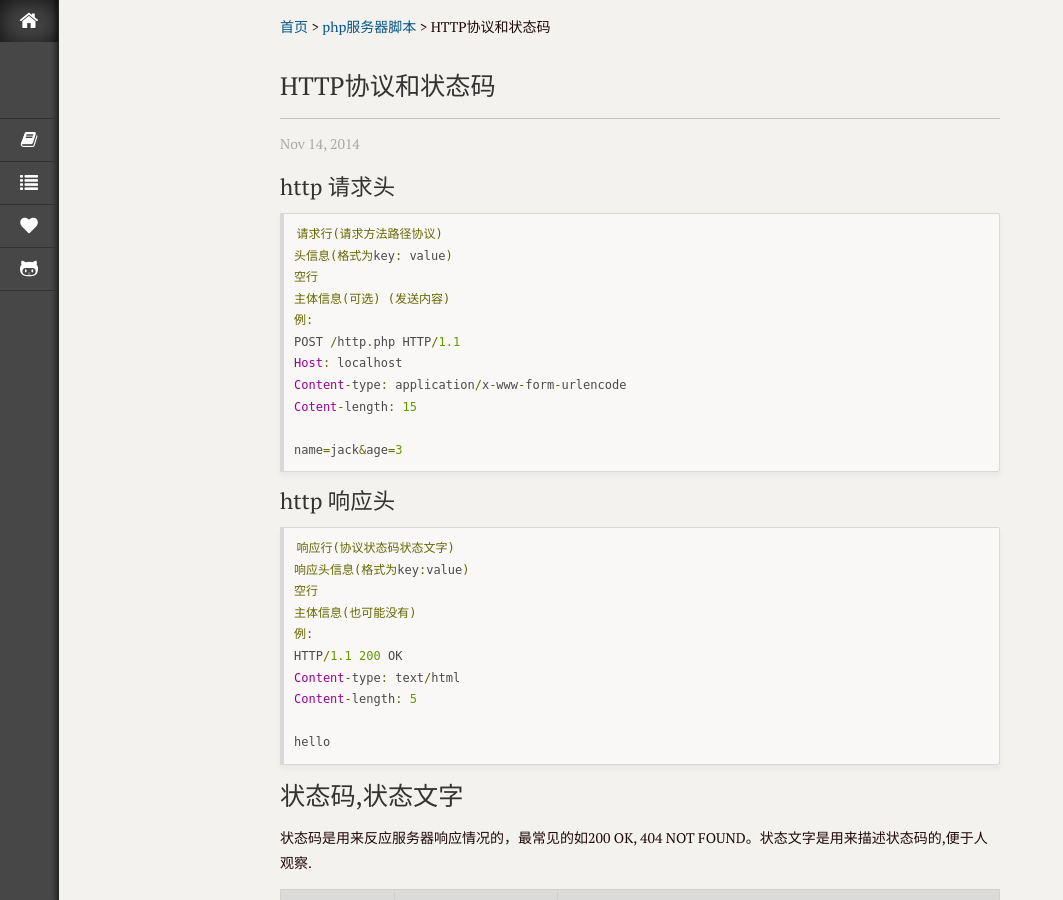
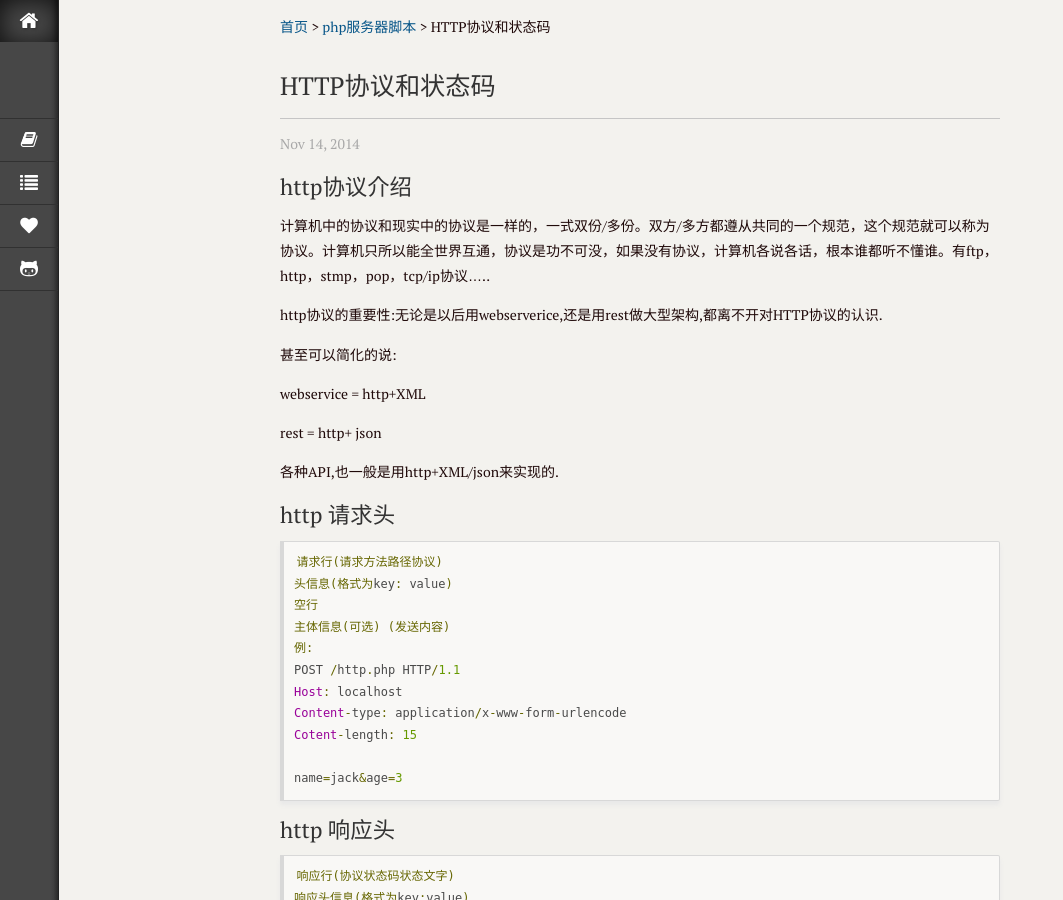
Before and after one commit to GitHubCuCu/dougaoyang.github.io, a Jekyll site: the page built from _posts/php/2014-11-14-http-code.md, in a window 1280 px wide and 900 px high. Shown: the whole window, without its empty margins (0-1063 px from the left). Built offline with Jekyll 4.4.1, drawn with Linux system fonts in a browser that asks for light colours; Markdown is read by kramdown in place of the engine named in the settings.

Commit message:
update post

```diff
--- a/_posts/php/2014-11-14-http-code.md
+++ b/_posts/php/2014-11-14-http-code.md
@@ -5,6 +5,19 @@ category: php服务器脚本
 description: http协议格式的简单介绍，和常见http状态码的备注
 keywords: HTTP, CODE, http格式
 ---
+
+##http协议介绍
+计算机中的协议和现实中的协议是一样的，一式双份/多份。双方/多方都遵从共同的一个规范，这个规范就可以称为协议。计算机只所以能全世界互通，协议是功不可没，如果没有协议，计算机各说各话，根本谁都听不懂谁。有ftp，http，stmp，pop，tcp/ip协议.....
+
+http协议的重要性:无论是以后用webserverice,还是用rest做大型架构,都离不开对HTTP协议的认识.
+
+甚至可以简化的说:
+
+webservice = http+XML
+
+rest = http+ json
+
+各种API,也一般是用http+XML/json来实现的.
 
 ##http 请求头
 
```
